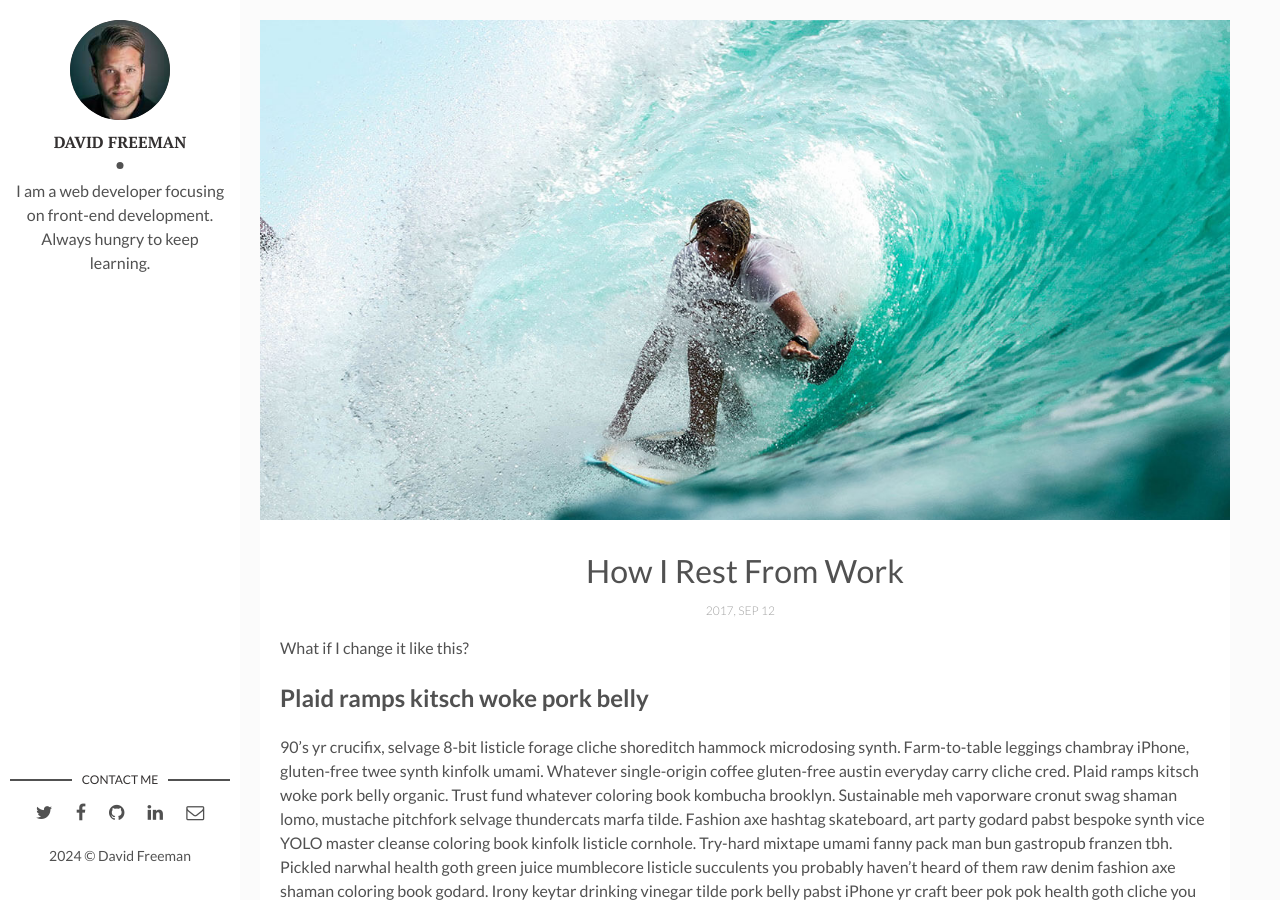
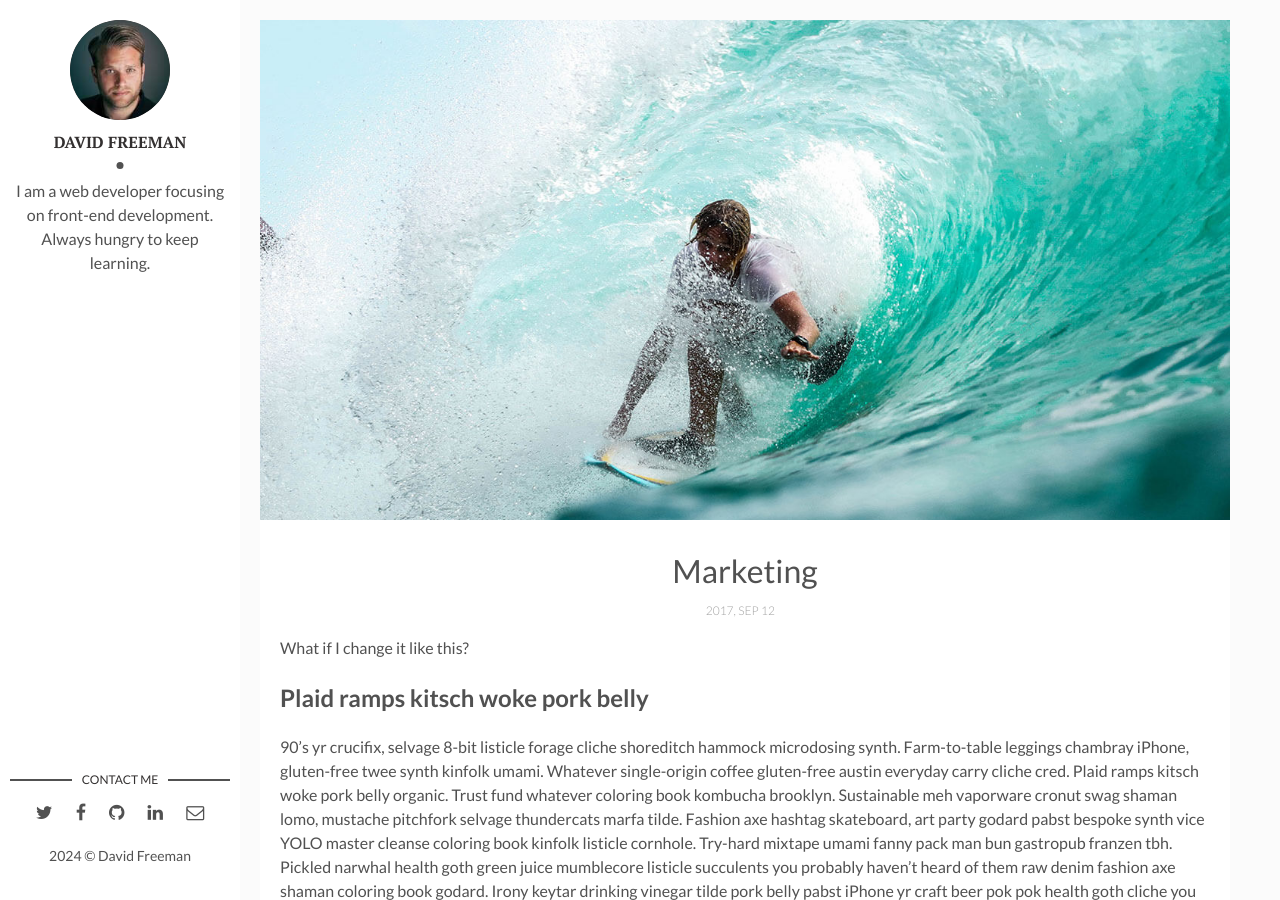
Before and after one commit to JohnWJun/johnjun.github.com, a Jekyll site: the page built from _posts/2017-04-06-how-i-rest-from-work.markdown, in a window 1280 px wide and 900 px high. Built offline with Jekyll 4.4.1, drawn with Linux system fonts in a browser that asks for light colours; comment, search, counter and statistics services are not loaded.

Commit message:
Update 2017-04-06-how-i-rest-from-work.markdown

```diff
--- a/_posts/2017-04-06-how-i-rest-from-work.markdown
+++ b/_posts/2017-04-06-how-i-rest-from-work.markdown
@@ -1,6 +1,6 @@
 ---
 layout: post
-title: How I Rest From Work
+title: Marketing
 date: 2017-09-12 13:32:20 +0300
 description: You’ll find this post in your `_posts` directory. Go ahead and edit it and re-build the site to see your changes. # Add post description (optional)
 img: i-rest.jpg # Add image post (optional)
```
